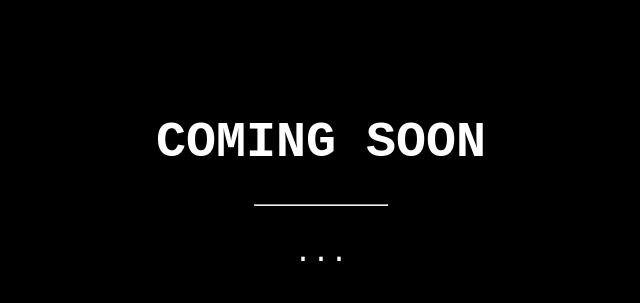
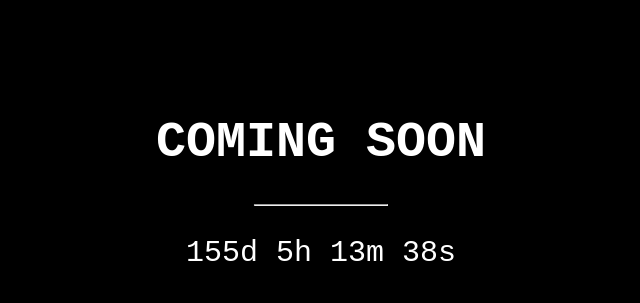
Before and after one commit to artillas/artillas.github.io, a plain HTML site: page index.html in a window 1280 px wide. Shown: the part 210-513 px from the top of the page, without its empty margins (319-959 px from the left). Drawn offline with Linux system fonts and the light colour scheme.

Commit message:
Updated countDownDate

```diff
--- a/index.html
+++ b/index.html
@@ -52,7 +52,7 @@ a {
             </div>
           </div>
           <script>
-          var countDownDate = new Date('December 25, 2022 00:00:00').getTime();
+          var countDownDate = new Date('June 01, 2024 00:00:00').getTime();
 
           var countdownfunction = setInterval(function() {
             var now = new Date().getTime();
```
